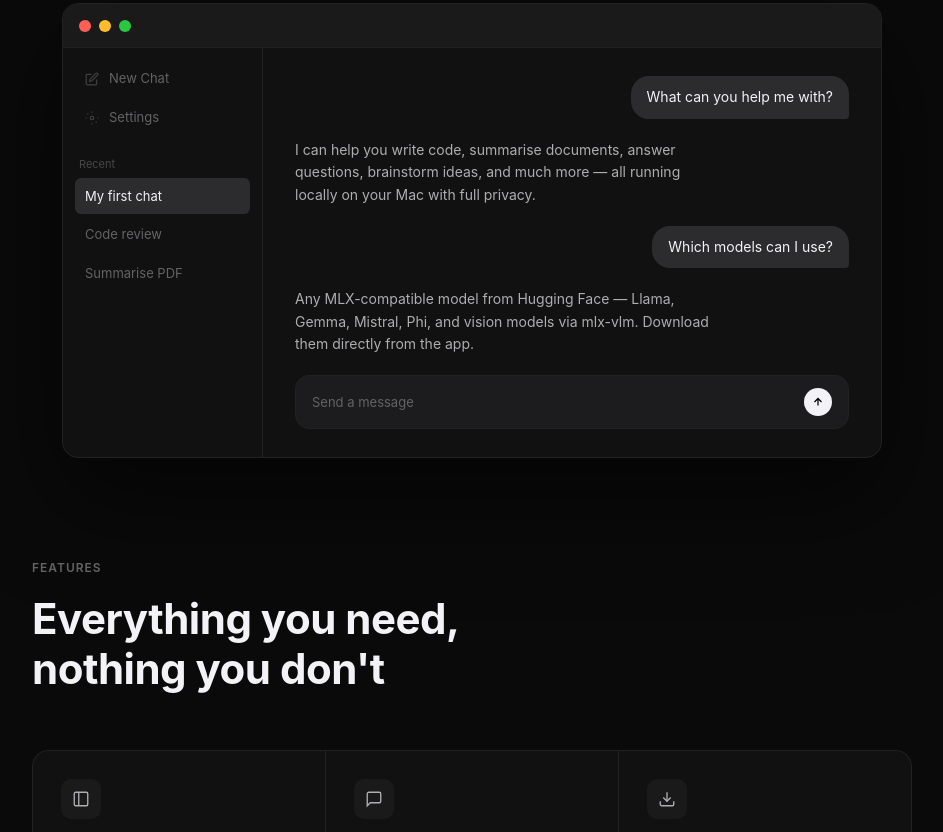
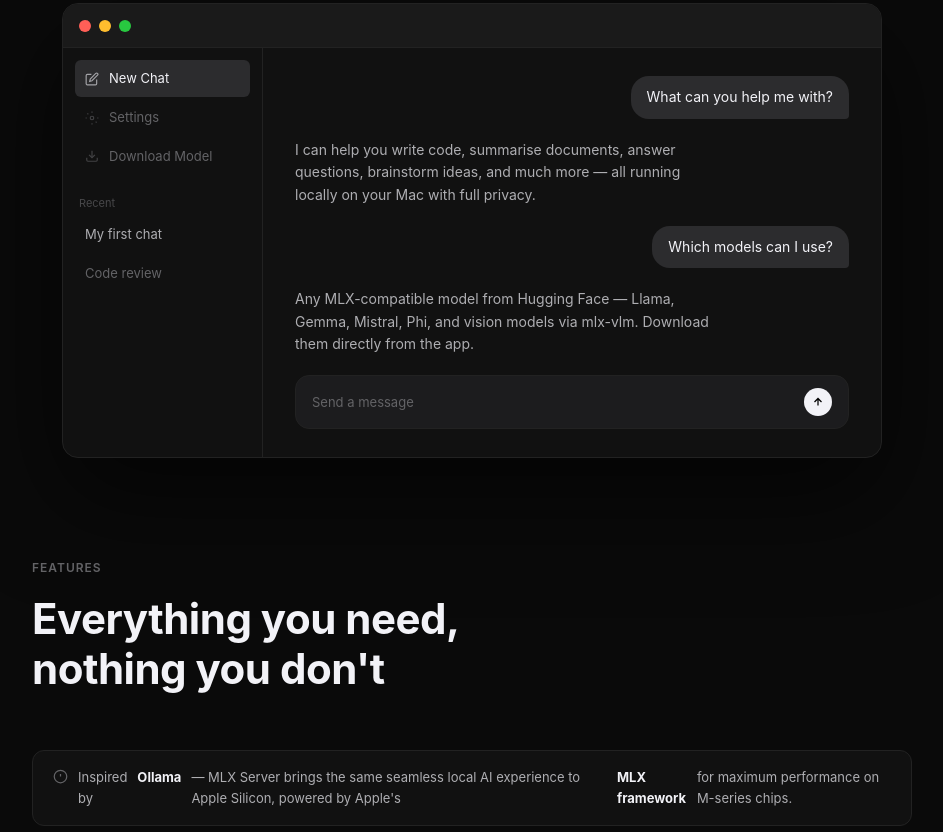
Before and after one commit to pianistprogrammer/mlx-server, a plain HTML site: page index.html in a window 1280 px wide. Shown: the part 681-1513 px from the top of the page, without its empty margins (168-1111 px from the left). Drawn offline with Linux system fonts and the light colour scheme.

Commit message:
Fix sidebar preview, add Ollama inspiration note

```diff
--- a/index.html
+++ b/index.html
@@ -154,7 +154,16 @@ h1 em { font-style: normal; color: var(--text2); }
   font-size: clamp(28px, 4vw, 42px); font-weight: 700;
   letter-spacing: -0.5px; margin-bottom: 56px; line-height: 1.2;
 }
-.features-grid {
+.ollama-note {
+  display: flex; align-items: flex-start; gap: 10px;
+  background: var(--bg2); border: 1px solid var(--border);
+  border-radius: 12px; padding: 16px 20px;
+  font-size: 13px; color: var(--text2); line-height: 1.6;
+  margin-bottom: 32px;
+}
+.ollama-note svg { flex-shrink: 0; margin-top: 2px; color: var(--text3); }
+.ollama-note strong { color: var(--text); }
+
   display: grid; grid-template-columns: repeat(auto-fit, minmax(260px, 1fr));
   gap: 1px; background: var(--border); border: 1px solid var(--border); border-radius: 16px; overflow: hidden;
 }
@@ -230,7 +239,7 @@ footer {
 <section class="hero">
   <div class="hero-badge">
     <span></span>
-    Apple Silicon · Free & Open Source
+    Inspired by Ollama · Apple Silicon · Free & Open Source
   </div>
   <h1>Local AI, <em>beautifully</em><br>in your menu bar</h1>
   <p class="hero-sub">
@@ -258,7 +267,7 @@ footer {
     </div>
     <div class="preview-body">
       <div class="preview-sidebar">
-        <div class="preview-sidebar-item">
+        <div class="preview-sidebar-item active">
           <svg width="14" height="14" viewBox="0 0 24 24" fill="none" stroke="currentColor" stroke-width="2"><path d="M11 4H4a2 2 0 0 0-2 2v14a2 2 0 0 0 2 2h14a2 2 0 0 0 2-2v-7"/><path d="M18.5 2.5a2.121 2.121 0 0 1 3 3L12 15l-4 1 1-4 9.5-9.5z"/></svg>
           New Chat
         </div>
@@ -266,10 +275,13 @@ footer {
           <svg width="14" height="14" viewBox="0 0 24 24" fill="none" stroke="currentColor" stroke-width="2"><circle cx="12" cy="12" r="3"/><path d="M12 1v2M12 21v2M4.22 4.22l1.42 1.42M18.36 18.36l1.42 1.42M1 12h2M21 12h2"/></svg>
           Settings
         </div>
+        <div class="preview-sidebar-item">
+          <svg width="14" height="14" viewBox="0 0 24 24" fill="none" stroke="currentColor" stroke-width="2"><path d="M21 15v4a2 2 0 0 1-2 2H5a2 2 0 0 1-2-2v-4"/><polyline points="7 10 12 15 17 10"/><line x1="12" y1="15" x2="12" y2="3"/></svg>
+          Download Model
+        </div>
         <div style="margin-top:16px; padding: 4px; font-size:11px; color:#48484a;">Recent</div>
-        <div class="preview-sidebar-item active">My first chat</div>
+        <div class="preview-sidebar-item" style="color:var(--text2);">My first chat</div>
         <div class="preview-sidebar-item">Code review</div>
-        <div class="preview-sidebar-item">Summarise PDF</div>
       </div>
       <div class="preview-chat">
         <div class="preview-msg-user">What can you help me with?</div>
@@ -291,6 +303,10 @@ footer {
 <section class="features">
   <div class="section-label">Features</div>
   <h2 class="section-title">Everything you need,<br>nothing you don't</h2>
+  <div class="ollama-note">
+    <svg width="15" height="15" viewBox="0 0 24 24" fill="none" stroke="currentColor" stroke-width="2"><circle cx="12" cy="12" r="10"/><line x1="12" y1="8" x2="12" y2="12"/><line x1="12" y1="16" x2="12.01" y2="16"/></svg>
+    Inspired by <strong>Ollama</strong> — MLX Server brings the same seamless local AI experience to Apple Silicon, powered by Apple's <strong>MLX framework</strong> for maximum performance on M-series chips.
+  </div>
   <div class="features-grid">
     <div class="feature-card">
       <div class="feature-icon">
```
